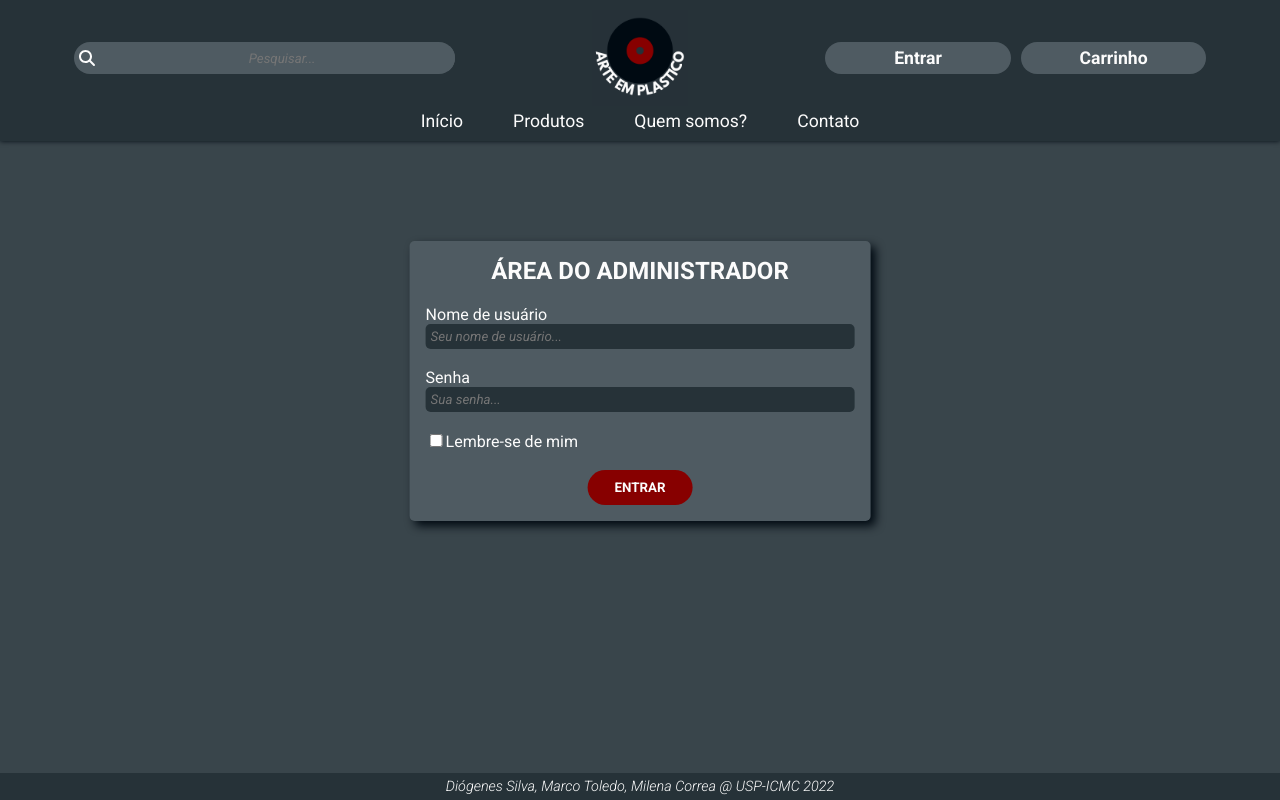
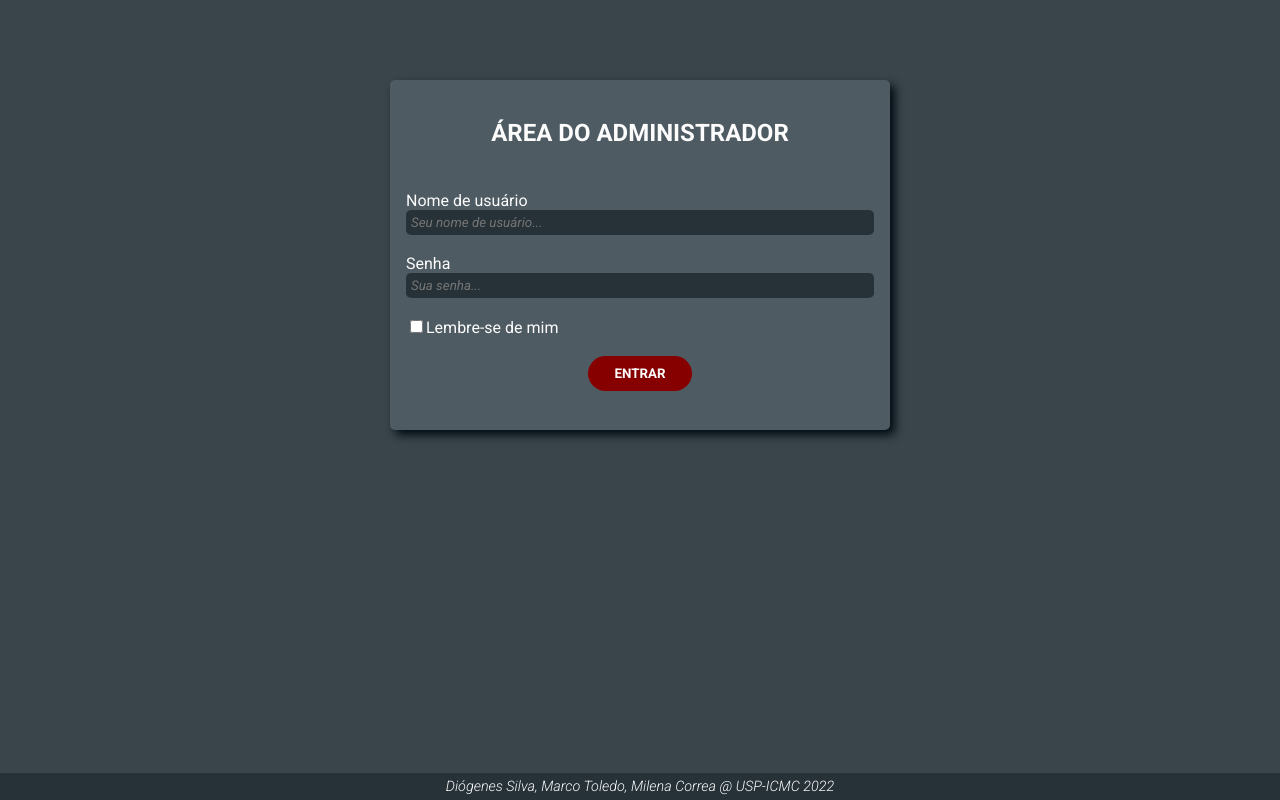
Before and after one commit to Ocramoi/TipTheSong, a Vue app in the folder tipthesong/: page /admin in a window 1280 px wide. Built offline with nearby package versions, Linux system fonts and the light colour scheme; what secure-ls, vue3-cookies would draw is missing.

Commit message:
removing topbar from /admin

```diff
--- a/tipthesong/src/App.vue
+++ b/tipthesong/src/App.vue
@@ -1,5 +1,5 @@
 <template>
-    <TopBar />
+    <TopBar v-if="!$route.path.match('/admin')"/>
     <div class="contentWrapper">
         <router-view />
     </div>
@@ -40,6 +40,7 @@
  body {
     padding: 0;
     margin: 0;
+    min-height: 100vh;
  }
 
  #app {
@@ -49,7 +50,7 @@
      margin: 0;
      box-sizing: border-box;
      width: 100%;
-     min-height: 100vh;
+     min-height: inherit;
 }
 
  #app * {
--- a/tipthesong/src/views/Admin/Login.vue
+++ b/tipthesong/src/views/Admin/Login.vue
@@ -62,24 +62,30 @@ export default {
 
 .container {
     position: relative;
+    top: 10vh;
+
     width: 100%;
-    min-height: 60vh;
+    min-height: inherit;
     background-color: var(--bg);
+    display: flex;
+    flex-direction: column;
+    justify-content: center;
+    align-items: center;
 }
 
 .card {
-    position: absolute;
-    left: 50%;
-    top: 50%;
-    transform: translate(-50%, -50%);
-
-    width: 40%;
+    width: 500px;
+    height: 350px;
     padding: 1rem;
     background-color: var(--primary-light);
 
     box-shadow: 5px 5px 10px var(--primary-dark);
     box-sizing: border-box;
     border-radius: 5px;
+
+    display: flex;
+    flex-direction:column;
+    justify-content: space-evenly;
 }
 
 .card > h2 {
```
Also changed, not shown: tipthesong/src/components/Profile/Sidebar.vue (line endings or trailing spaces).
